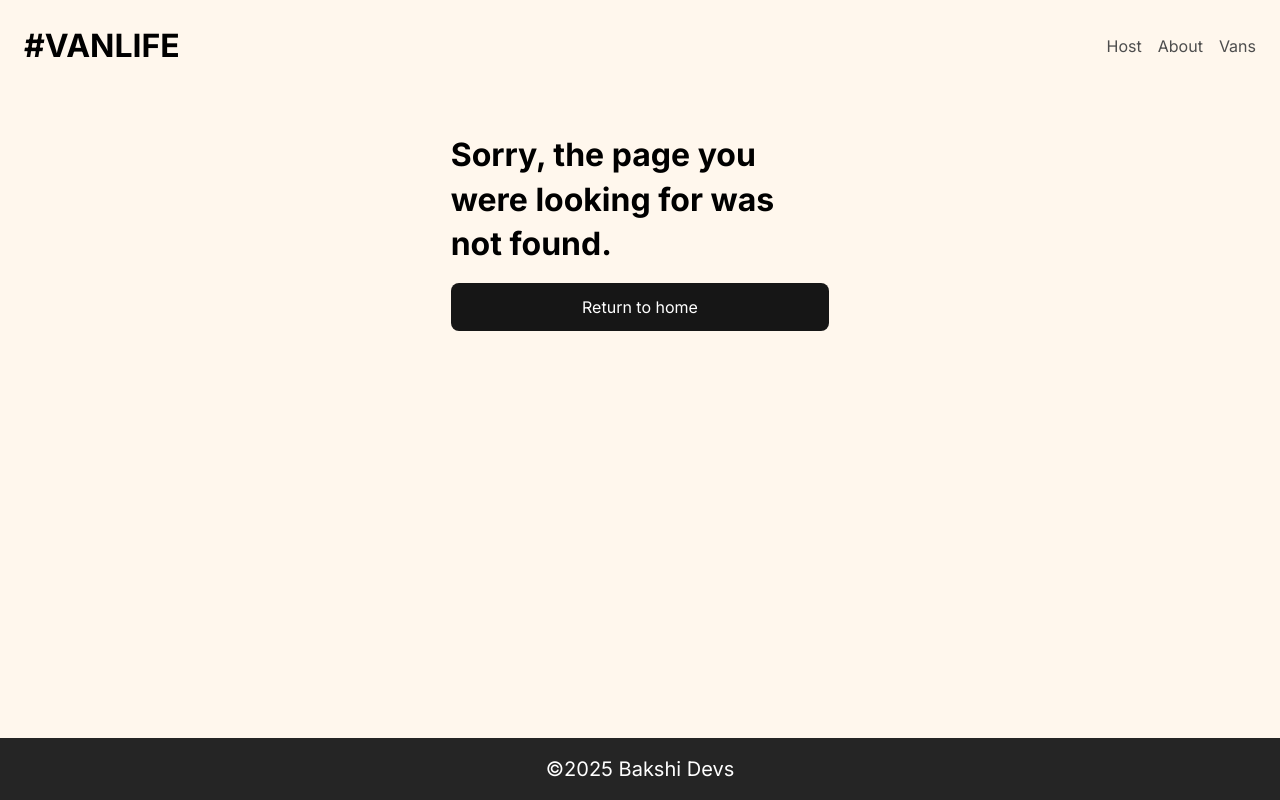
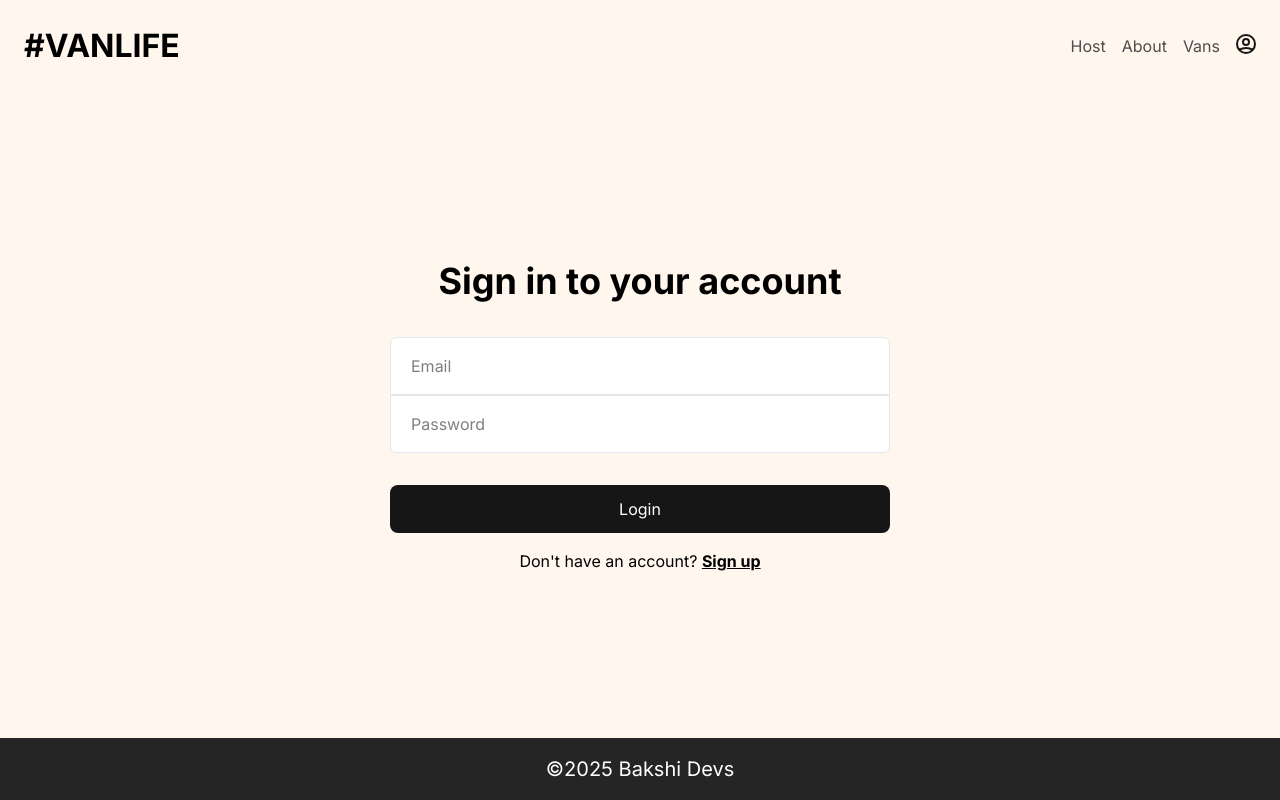
Before and after one commit to sunandasamanta/react-projects, a React (Vite) app in the folder scrimba-react-router-vanlife/: page /login in a window 1280 px wide. Before the commit this address had no page. Built offline with nearby package versions, Linux system fonts and the light colour scheme; what miragejs would draw is missing.

Commit message:
add authentication handling, improve layout components, and implement API calls for van data

```diff
--- a/scrimba-react-router-vanlife/src/App.jsx
+++ b/scrimba-react-router-vanlife/src/App.jsx
@@ -8,6 +8,7 @@ import Layout from "./Layout";
 import Home from "./pages/Home";
 import About from "./pages/About";
 import Vans from "./pages/Vans/Vans";
+import Login from "./pages/Login/Login";
 import VanDetail from "./pages/Vans/VanDetail";
 import Dashboard from "./pages/Host/Dashboard";
 import Income from "./pages/Host/Income/Income";
@@ -19,6 +20,7 @@ import HostVanInfo from "./pages/Host/HostVans/HostVanInfo";
 import HostVanPricing from "./pages/Host/HostVans/HostVanPricing";
 import HostVanPhotos from "./pages/Host/HostVans/HostVanPhotos";
 import NotFound from "./pages/NotFound/NotFound";
+import AuthRequired from "./pages/auth/AuthRequired";
 
 const App = () => {
   return (
@@ -27,9 +29,7 @@ const App = () => {
         <Route path="/" element={<Layout />}>
           <Route index element={<Navigate to="/home" replace />} />
           <Route path="home" element={<Home />} />
-          <Route path="about" element={<About />} />
-          <Route path="vans" element={<Vans />} />
-          <Route path="vans/:id" element={<VanDetail />} />
+          <Route element={<AuthRequired />}>
             <Route path="host" element={<HostLayout />}>
               <Route index element={<Dashboard />} />
               <Route path="income" element={<Income />} />
@@ -41,6 +41,11 @@ const App = () => {
                 <Route path="photos" element={<HostVanPhotos />} />
               </Route>
             </Route>
+          </Route>
+          <Route path="about" element={<About />} />
+          <Route path="vans" element={<Vans />} />
+          <Route path="vans/:id" element={<VanDetail />} />
+          <Route path="login" element={<Login />} />
           <Route path="*" element={<NotFound />} />
         </Route>
       </Routes>
--- a/scrimba-react-router-vanlife/src/Layout.jsx
+++ b/scrimba-react-router-vanlife/src/Layout.jsx
@@ -4,7 +4,7 @@ import { Outlet } from "react-router-dom";
 // importing Navbar and Footer components
 import Navbar from "./components/Navbar/Navbar";
 import Footer from "./components/Footer/Footer";
-const Layout = ({ children }) => {
+const Layout = () => {
   return (
     <div className="min-h-screen flex flex-col relative">
       <Navbar />
--- /dev/null
+++ b/scrimba-react-router-vanlife/src/api.js
@@ -0,0 +1,21 @@
+const getVans = async () => {
+  try {
+    const res = await fetch("/api/vans");
+    const data = await res.json();
+    return data.vans;
+  } catch (error) {
+    console.log(error);
+  }
+};
+
+const getVan = async (id) => {
+  try {
+    const res = await fetch(`/api/vans/${id}`);
+    const data = await res.json();
+    return data.vans;
+  } catch (error) {
+    console.log(error);
+  }
+};
+
+export { getVans, getVan };
--- a/scrimba-react-router-vanlife/src/components/Navbar/Navbar.jsx
+++ b/scrimba-react-router-vanlife/src/components/Navbar/Navbar.jsx
@@ -4,13 +4,13 @@ const Navbar = () => {
   return (
     <nav className="flex p-3 sm:p-6 justify-between items-center">
       <div className="font-bold text-xl text-black">
-        <Link className="" to="/">
+        <Link className="" to=".">
           #VANLIFE
         </Link>
       </div>
       <div className="flex gap-x-4 text-nav">
         <NavLink
-          to="/host"
+          to="host"
           className={({ isActive }) =>
             isActive ? `active-nav-item` : "hover-nav-item"
           }
@@ -21,7 +21,7 @@ const Navbar = () => {
           className={({ isActive }) =>
             isActive ? `active-nav-item` : "hover-nav-item"
           }
-          to="/about"
+          to="about"
         >
           About
         </NavLink>
@@ -30,9 +30,31 @@ const Navbar = () => {
           className={({ isActive }) =>
             isActive ? `active-nav-item` : "hover-nav-item"
           }
-          to="/vans"
+          to="vans"
         >
           Vans
+        </NavLink>
+        <NavLink
+          className={({ isActive }) =>
+            isActive ? `active-nav-item` : "hover-nav-item"
+          }
+          to="login"
+        >
+          <svg
+            xmlns="http://www.w3.org/2000/svg"
+            width="20"
+            height="20"
+            viewBox="0 0 20 20"
+            fill="none"
+          >
+            <path
+              d="M3.12104 15.8047C5.15267 14.6564 7.4998 14.001 10 14.001C12.5002 14.001 14.8473 14.6564 16.879 15.8047M13 8.00098C13 9.65783 11.6569 11.001 10 11.001C8.34315 11.001 7 9.65783 7 8.00098C7 6.34412 8.34315 5.00098 10 5.00098C11.6569 5.00098 13 6.34412 13 8.00098ZM19 10.001C19 14.9715 14.9706 19.001 10 19.001C5.02944 19.001 1 14.9715 1 10.001C1 5.03041 5.02944 1.00098 10 1.00098C14.9706 1.00098 19 5.03041 19 10.001Z"
+              stroke="#161616"
+              strokeWidth="2"
+              strokeLinecap="round"
+              strokeLinejoin="round"
+            />
+          </svg>
         </NavLink>
       </div>
     </nav>
--- a/scrimba-react-router-vanlife/src/components/VanCard/VanCard.jsx
+++ b/scrimba-react-router-vanlife/src/components/VanCard/VanCard.jsx
@@ -11,9 +11,9 @@ const VanCard = ({ imgSrc, vanName, rent, vanType }) => {
         />
       </div>
       <div className="grid sm:flex sm:justify-between mt-6">
-        <p className="font-bold">{vanName}</p>
+        <p className="font-bold text-xl">{vanName}</p>
         <p className="">
-          <span className="font-bold">${rent}</span>
+          <span className="font-bold text-lg">${rent}</span>
           <br className="hidden sm:inline-block" />
           /day
         </p>
--- a/scrimba-react-router-vanlife/src/index.css
+++ b/scrimba-react-router-vanlife/src/index.css
@@ -53,8 +53,11 @@
   .hover-nav-item {
     @apply hover:text-dark hover:underline hover:font-bold duration-1000;
   }
-  .hero {
-    @apply bg-hero-hill bg-cover bg-center bg-no-repeat min-h-[calc(100vh-131px)] sm:min-h-[calc(100vh-155px)] flex items-center justify-center;
+  .box-container {
+    @apply min-h-[calc(100vh-131px)] sm:min-h-[calc(100vh-155px)] flex flex-col items-center justify-center p-6;
+  }
+  .hero-bg {
+    @apply bg-hero-hill bg-cover bg-center bg-no-repeat;
   }
   .van-btn {
     @apply px-3 py-1 w-max font-medium text-light rounded cursor-pointer;
--- a/scrimba-react-router-vanlife/src/pages/Home.jsx
+++ b/scrimba-react-router-vanlife/src/pages/Home.jsx
@@ -2,7 +2,7 @@ import { Link } from "react-router-dom";
 
 const Home = () => {
   return (
-    <div className="hero">
+    <div className="box-container hero-bg">
       <div className="w-11/12 sm:w-1/2 text-white">
         <h3 className="font-bold mb-6 text-2xl">
           You got the travel plans, we got the travel vans.
--- /dev/null
+++ b/scrimba-react-router-vanlife/src/pages/Login/Login.jsx
@@ -0,0 +1,40 @@
+import React from "react";
+import { Link, useLocation } from "react-router-dom";
+
+const Login = () => {
+  const location = useLocation();
+  const message = location.state?.message
+  return (
+    <div className="box-container flex-col">
+      {message && <h3 className="text-md font-medium text-red-500">{message}</h3>}
+      <h1 className="text-2xl font-bold text-center mb-6">
+        Sign in to your account
+      </h1>
+      <form className="w-11/12 sm:w-1/2 max-w-[500px]">
+          <input
+            className="w-full bg-white px-5 py-4 outline-none border border-gray-200 focus:border-green-600 rounded-t-md mt-2"
+            type="email"
+            placeholder="Email"
+          />
+          <input
+            className="w-full bg-white px-5 py-4 outline-none border border-gray-200 focus:border-green-600 rounded-b-md mb-2"
+            type="password"
+            placeholder="Password"
+          />
+        <button className="btn w-full mt-6" type="submit">
+          Login
+        </button>
+      </form>
+      <div className="">
+        <p className="mt-4">
+          Don't have an account?{" "}
+          <Link className="font-bold underline" to="signup">
+            Sign up
+          </Link>
+        </p>
+      </div>
+    </div>
+  );
+};
+
+export default Login;
--- a/scrimba-react-router-vanlife/src/pages/NotFound/NotFound.jsx
+++ b/scrimba-react-router-vanlife/src/pages/NotFound/NotFound.jsx
@@ -3,11 +3,11 @@ import { Link } from "react-router-dom";
 
 const NotFound = () => {
   return (
-    <div className="w-11/12 mx-auto sm:w-1/3 p-6">
-      <h1 className="font-bold text-xl my-4">
+    <div className="box-container">
+      <h1 className="font-bold text-4xl my-4">
         Sorry, the page you were looking for was not found.
       </h1>
-      <button className="btn w-full">
+      <button className="btn">
         <Link to="/">Return to home</Link>
       </button>
     </div>
--- a/scrimba-react-router-vanlife/src/pages/Vans/VanDetail.jsx
+++ b/scrimba-react-router-vanlife/src/pages/Vans/VanDetail.jsx
@@ -4,32 +4,31 @@ import { useCallback, useEffect, useState } from "react";
 // components
 import Button from "../../components/Button/Button";
 
+//
+import { getVan } from "../../api";
+
 const VanDetail = () => {
   const [van, setVan] = useState({});
   const param = useParams();
   const location = useLocation();
-  console.log(location)
-  const fetchVan = useCallback(async () => {
-    try {
-      const res = await fetch(`/api/vans/${param.id}`);
-      const data = await res.json();
-      setVan(data.vans);
-    } catch (error) {
-      console.log(error);
-    }
-  }, [param.id]);
 
   useEffect(() => {
+    async function fetchVan() {
+      const data = await getVan(param.id);
+      setVan(data);
+    }
     fetchVan();
   }, []);
+  const search = `..?${location.state?.search}` || "..";
+  const type = location.state?.type || "all"
   return van ? (
     <div className="p-8 w-full">
       <Link
       className="flex items-center gap-1"
-      to={`..?${location.state?.search}` || ".."}
+      to={search}
       relative="path"
       >
-        &larr;<p className="underline">Back to all vans</p>
+        &larr;<p className="underline">Back to {type} vans</p>
       </Link>
       <div className="py-6 mx-auto w-full sm:w-1/2 md:w-1/3 xl:max-w-[600px]">
         <div className="overflow-hidden rounded-lg w-full mb-6">
--- /dev/null
+++ b/scrimba-react-router-vanlife/src/pages/auth/AuthRequired.jsx
@@ -0,0 +1,13 @@
+import React from "react";
+import { Navigate, Outlet } from "react-router-dom";
+
+const AuthRequired = () => {
+  const authenitcated = false;
+  return authenitcated ? (
+    <Outlet />
+  ) : (
+    <Navigate state={{ message: "You must log in first!" }} to="login" />
+  );
+};
+
+export default AuthRequired;
```
Also changed, not shown: scrimba-react-router-vanlife/src/pages/Vans/Vans.jsx (+18 -15 lines). Lines whose indentation alone changed are shown as unchanged.
